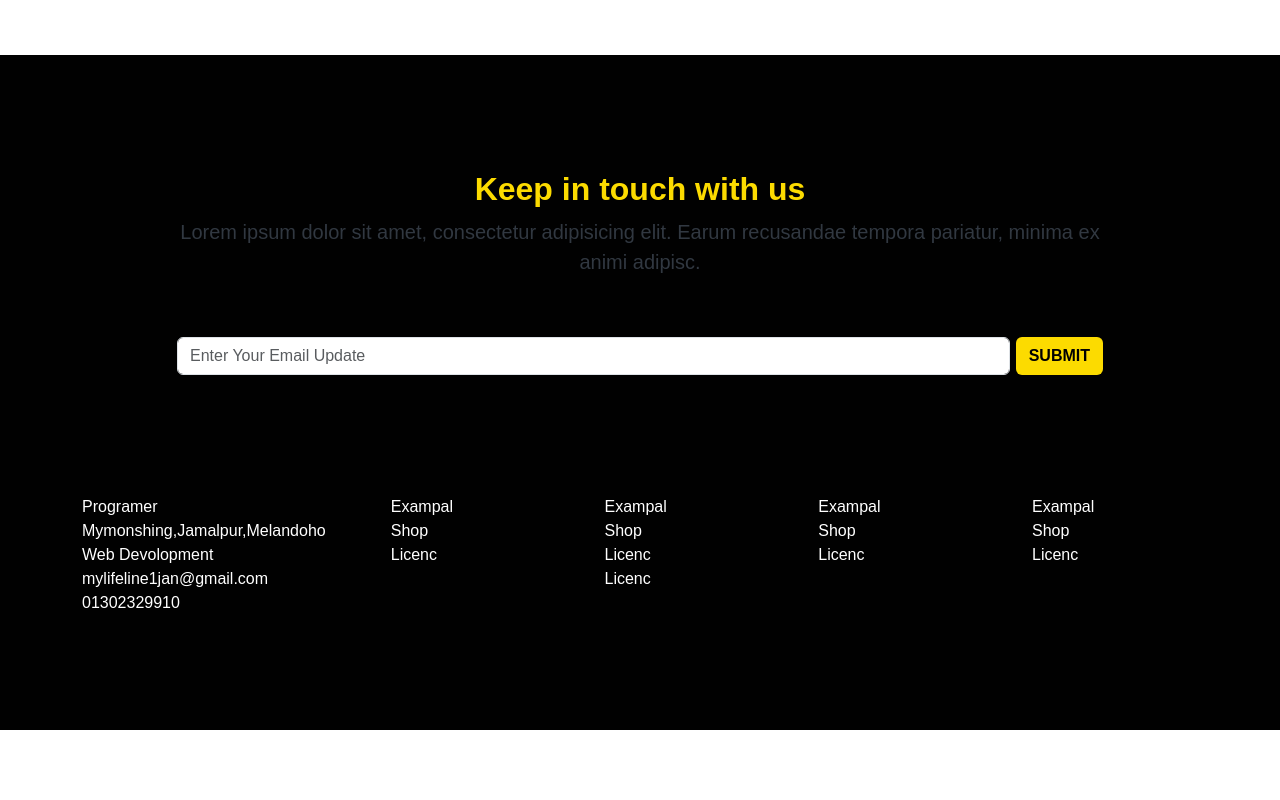
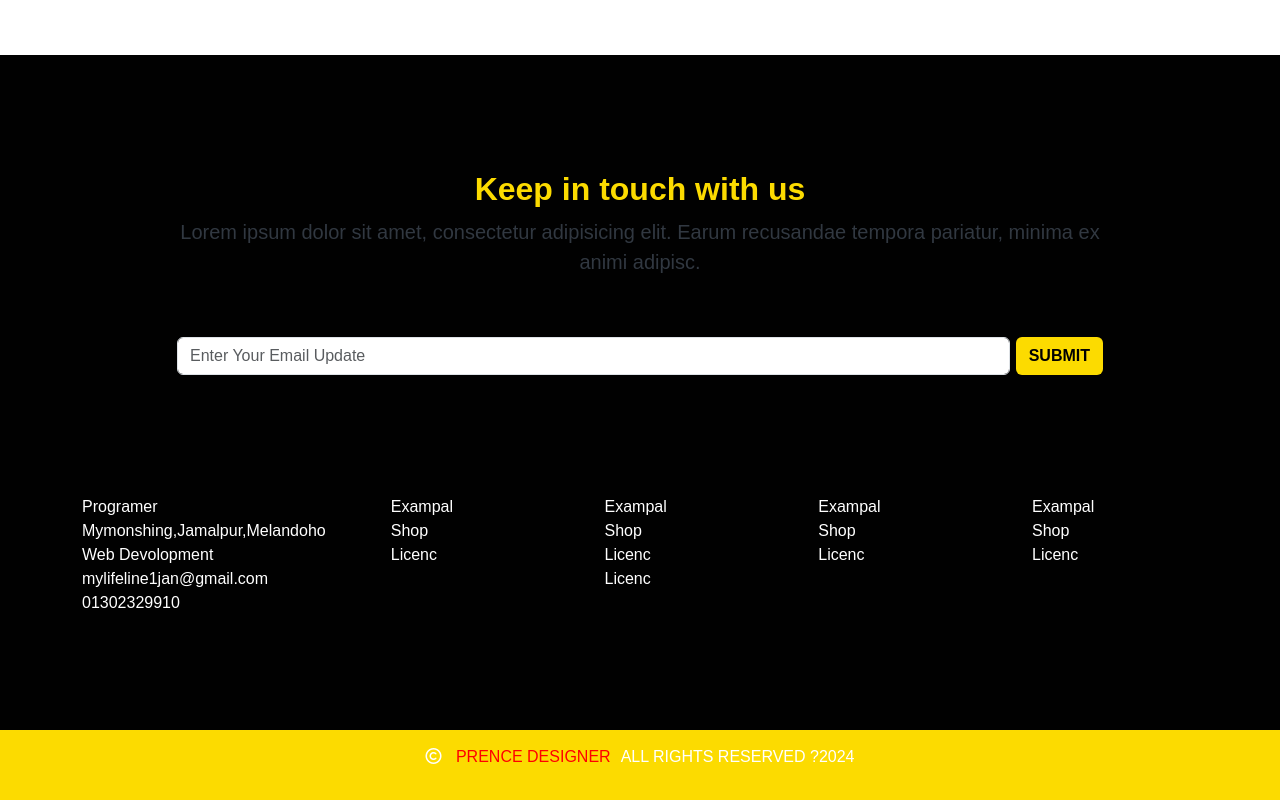
Before and after one commit to arifulislam991/tainy-one, a plain HTML site: page index.html in a window 1280 px wide. Shown: the part 1520-2320 px from the top of the page. Before the commit the page ends 2250 px from the top, so only its background shows below. Drawn offline with nearby package versions, Linux system fonts and the light colour scheme.

Commit message:
new line add

```diff
--- a/css/stayle.css
+++ b/css/stayle.css
@@ -193,3 +193,16 @@ h1,h2,h3,h4 {
 .tiny-footer-item ul li a{
     color: #fff;
 }
+.footer-editor{
+    text-align: center;
+    background-color: #fcdb00;
+    padding: 15px 0;
+}
+.containerr p a{
+    text-transform: uppercase;
+    padding: 0 10px;
+    color: red;
+}
+.containerr p{
+    color: #fff;
+}
--- a/index.html
+++ b/index.html
@@ -249,6 +249,14 @@
                     </div>
                 </div>
             </footer>
+            <!-- footer editor -->
+            <footer class="footer-editor">
+                    <div class="containerr">
+                        <p><i class="fa-regular fa-copyright"></i>
+                            <a href="#">Prence Designer</a>ALL RIGHTS RESERVED ?2024
+                        </p>
+                    </div>
+            </footer>
 
     <!-- Bootstrap js -->
     <script src="js/bootstrap.js"></script>
```
